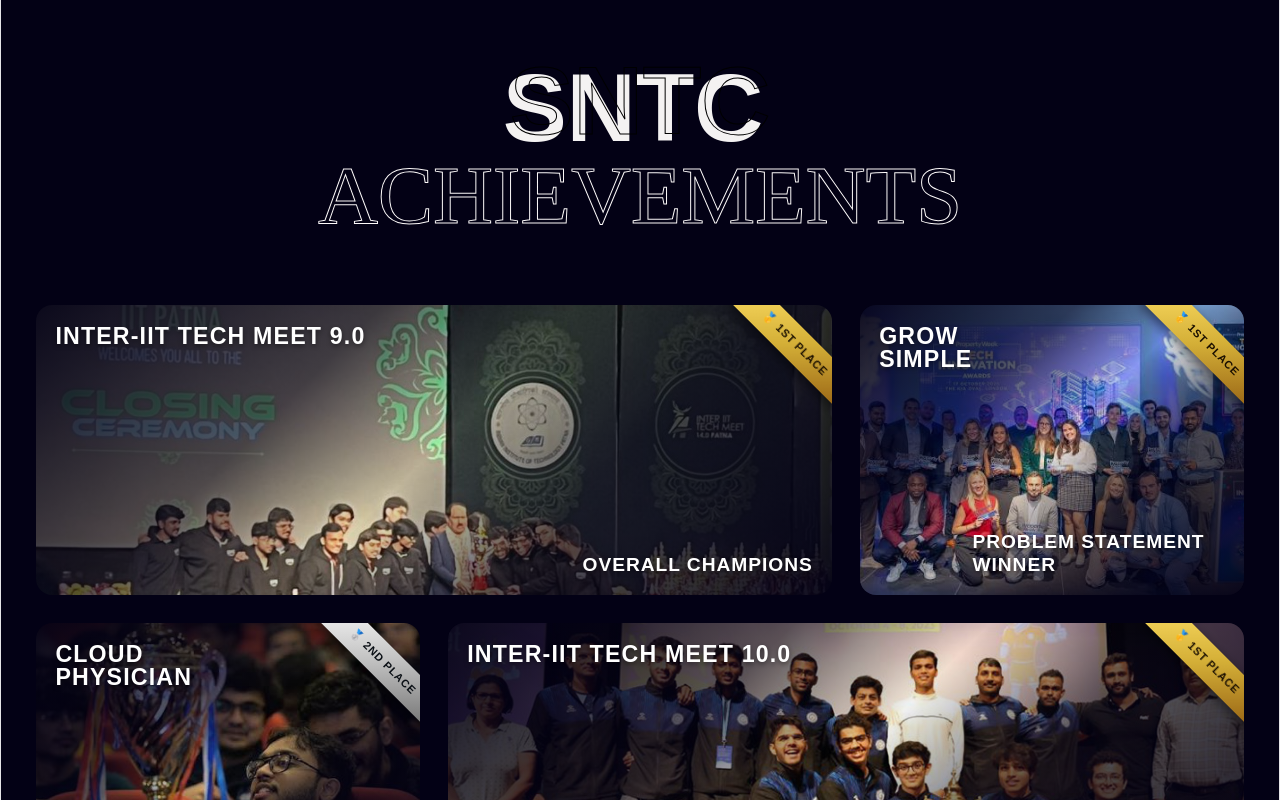
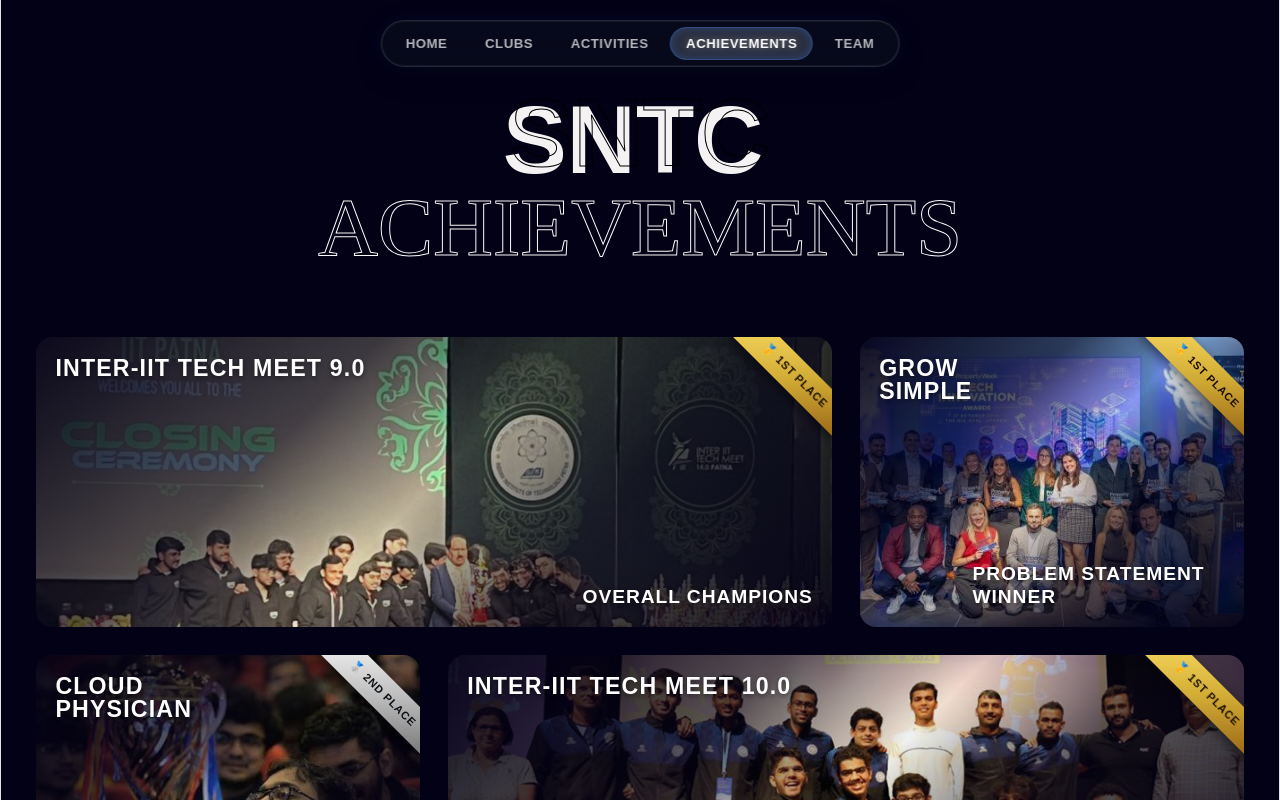
Before and after one commit to samwasted/sntc, a React (Vite) app: page / in a window 1280 px wide. Shown: the top 800 px of the page. Built offline with nearby package versions, Linux system fonts and the light colour scheme.

Commit message:
added navbar

```diff
--- a/src/Achievements/Achievements.css
+++ b/src/Achievements/Achievements.css
@@ -173,7 +173,7 @@ a:focus-visible {
 }
 
 .intro {
-	padding: 6vh 2rem 4vh;
+	padding: 10vh 2rem 4vh;
 	margin-bottom: 2rem;
 	display: flex;
 	justify-content: center;
@@ -871,7 +871,9 @@ a:focus-visible {
 	position: absolute;
 	inset: 0;
 	z-index: 5;
-	background: linear-gradient(135deg, #030a1c 0%, #0c2340 50%, #0d47a1 100%);
+	background: linear-gradient(135deg, rgba(3, 10, 28, 0.75) 0%, rgba(12, 35, 64, 0.75) 50%, rgba(13, 71, 161, 0.75) 100%);
+	backdrop-filter: blur(12px);
+	-webkit-backdrop-filter: blur(12px);
 	pointer-events: none;
 	animation: curtainSlideLeft 0.9s cubic-bezier(0.77, 0, 0.175, 1) forwards;
 	animation-delay: calc(0.08s * var(--card-index, 0));
--- a/src/App.jsx
+++ b/src/App.jsx
@@ -1,7 +1,13 @@
+import Navbar from "./Navbar/Navbar";
 import Achievements from "./Achievements/Achievements";
 
 function App() {
-  return <Achievements />;
+  return (
+    <>
+      <Navbar />
+      <Achievements />
+    </>
+  );
 }
 
 export default App;
--- /dev/null
+++ b/src/Navbar/Navbar.css
@@ -0,0 +1,101 @@
+.navbar-wrapper {
+  position: fixed;
+  top: 1.25rem;
+  left: 50%;
+  transform: translateX(-50%);
+  z-index: 1000;
+  width: max-content;
+  max-width: calc(100vw - 2rem);
+  pointer-events: auto;
+}
+
+.glass-pill-navbar {
+  display: flex;
+  align-items: center;
+  gap: 0.5rem;
+  padding: 0.4rem 0.5rem;
+  background: rgba(10, 14, 26, 0.65);
+  backdrop-filter: blur(16px) saturate(180%);
+  -webkit-backdrop-filter: blur(16px) saturate(180%);
+  border: 1px solid rgba(255, 255, 255, 0.12);
+  border-radius: 9999px;
+  box-shadow:
+    0 10px 30px -10px rgba(0, 0, 0, 0.5),
+    0 0 0 1px rgba(255, 255, 255, 0.05) inset,
+    0 0 20px rgba(13, 71, 161, 0.15);
+  transition: all 0.3s cubic-bezier(0.16, 1, 0.3, 1);
+}
+
+.glass-pill-navbar:hover {
+  border-color: rgba(255, 255, 255, 0.2);
+  box-shadow:
+    0 12px 36px -10px rgba(0, 0, 0, 0.6),
+    0 0 0 1px rgba(255, 255, 255, 0.08) inset,
+    0 0 25px rgba(13, 71, 161, 0.25);
+}
+
+/* Nav Links List */
+.navbar-links {
+  display: flex;
+  align-items: center;
+  gap: 0.35rem;
+  list-style: none;
+  margin: 0;
+  padding: 0;
+}
+
+.nav-link {
+  position: relative;
+  background: transparent;
+  border: none;
+  outline: none;
+  color: rgba(255, 255, 255, 0.7);
+  font-family: widescreen-ex, sans-serif;
+  font-size: 0.825rem;
+  font-weight: 700;
+  letter-spacing: 0.04em;
+  text-transform: uppercase;
+  padding: 0.55rem 1rem;
+  border-radius: 9999px;
+  cursor: pointer;
+  transition: color 0.25s ease, background-color 0.25s ease, transform 0.2s ease;
+  white-space: nowrap;
+}
+
+.nav-link:hover {
+  color: #ffffff;
+  background: rgba(255, 255, 255, 0.08);
+}
+
+.nav-link.active {
+  color: #ffffff;
+  background: rgba(255, 255, 255, 0.14);
+  text-shadow: 0 0 8px rgba(255, 255, 255, 0.4);
+}
+
+.active-pill-glow {
+  position: absolute;
+  inset: 0;
+  border-radius: 9999px;
+  border: 1px solid rgba(59, 130, 246, 0.4);
+  box-shadow: 0 0 12px rgba(59, 130, 246, 0.3) inset;
+  pointer-events: none;
+}
+
+/* Responsive adjustments */
+@media screen and (max-width: 640px) {
+  .navbar-wrapper {
+    top: 0.75rem;
+    max-width: calc(100vw - 1rem);
+  }
+
+  .glass-pill-navbar {
+    gap: 0.35rem;
+    padding: 0.35rem;
+  }
+
+  .nav-link {
+    font-size: 0.7rem;
+    padding: 0.45rem 0.65rem;
+  }
+}
--- /dev/null
+++ b/src/Navbar/Navbar.jsx
@@ -0,0 +1,37 @@
+import React, { useState } from 'react';
+import './Navbar.css';
+
+const navItems = [
+  { id: 'home', label: 'Home' },
+  { id: 'clubs', label: 'Clubs' },
+  { id: 'activities', label: 'Activities' },
+  { id: 'achievements', label: 'Achievements' },
+  { id: 'team', label: 'Team' },
+];
+
+export default function Navbar() {
+  const [activeTab, setActiveTab] = useState('achievements');
+
+  return (
+    <header className="navbar-wrapper">
+      <nav className="glass-pill-navbar" aria-label="Main Navigation">
+        <ul className="navbar-links">
+          {navItems.map((item) => (
+            <li key={item.id}>
+              <button
+                type="button"
+                className={`nav-link ${activeTab === item.id ? 'active' : ''}`}
+                onClick={() => setActiveTab(item.id)}
+              >
+                {item.label}
+                {activeTab === item.id && (
+                  <span className="active-pill-glow" />
+                )}
+              </button>
+            </li>
+          ))}
+        </ul>
+      </nav>
+    </header>
+  );
+}
```
